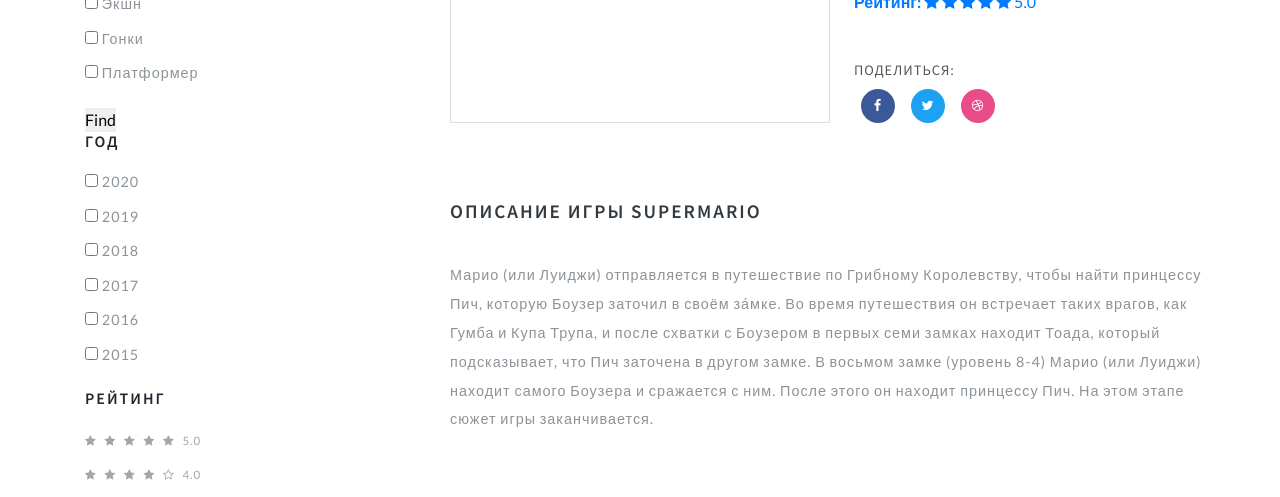
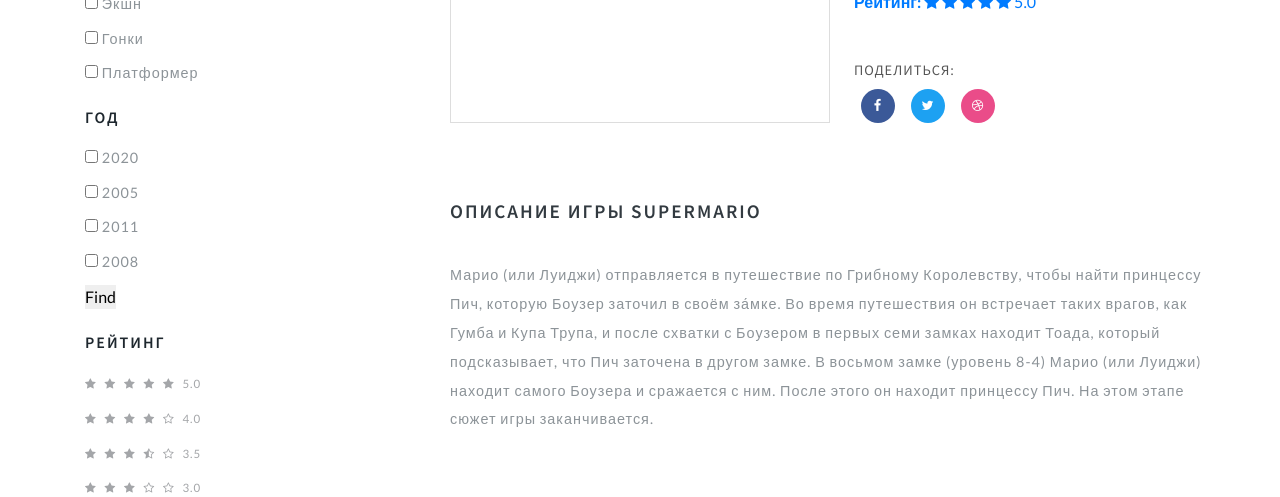
Before and after one commit to Ilya-python/django, a Django app: page /game/supermario in a window 1280 px wide. Shown: the part 699-1196 px from the top of the page. Run offline with Django 3.2, Linux system fonts and the light colour scheme; data comes from the database, SQL or seed files in the repository; both versions use the stored data as it was after the commit; some libraries are stand-ins or nearby versions; grey boxes are pictures that could not be loaded.

Commit message:
прпр

```diff
--- a/games/templatetags/my_tags.py
+++ b/games/templatetags/my_tags.py
@@ -11,3 +11,13 @@ def get_categories():
 def get_last_games():
     last_games = Games.objects.all().order_by('id')[:3]
     return {'last_games':last_games}
+
+@register.simple_tag()
+def get_years():
+    games = Games.objects.filter(is_pub=True)
+    years = []
+    for game in games:
+        y = game.year
+        if y not in years:
+            years.append(y)
+    return years
--- a/games/views.py
+++ b/games/views.py
@@ -1,5 +1,7 @@
-from django.shortcuts import render
+from django.shortcuts import render, get_object_or_404, redirect
+from django.contrib import messages
 from .models import Games, Category
+from django.db.models import Q
 
 
 # Create your views here.
@@ -18,7 +20,7 @@ def get_game(request, slug):
     отвечает за страницу содной игрой
     :param slug Уникальный слаг игры
     """
-    game = Games.objects.get(game_slug=slug)
+    game = get_object_or_404(Games, game_slug=slug)
     return render(request, 'games/sing_game.html', {'game': game})
 
 
@@ -29,7 +31,13 @@ def index1(request):
 
 
 def games_filter(request):
-    cats = Category.objects.filter(title__in=request.GET.getlist('cat'))
-    games_cat = Games.objects.filter(category__in=cats).distinct()
-    context = {'games': games_cat, 'mark': 0}
-    return render(request, 'games/games.html', context)
+    cat_from_form = request.GET.getlist('cat')
+    years_from_form = request.GET.getlist('year')
+    if len(cat_from_form)!=0 or len(years_from_form)!=0:
+        cats = Category.objects.filter(title__in=cat_from_form)
+        games_cat = Games.objects.filter(Q( category__in=cats) | Q(year__in=years_from_form)).distinct()
+        context = {'games': games_cat, 'mark': 0}
+        return render(request, 'games/games.html', context)
+    else:
+        messages.error(request, 'юбой текст')
+        return redirect('all_games')
--- a/templates/base.html
+++ b/templates/base.html
@@ -37,6 +37,18 @@
         {% include 'inc/_navbar.html' %}
         </div>
         <!-- main-content -->
+        {% if messages %}
+        {% for msg in messages %}
+        <div class="alert alert-danger textalert" role="alert">
+            {{ msg }}
+        </div>
+        <style>
+            .textalert {
+            text-align: center;
+            }
+        </style>
+        {% endfor %}
+        {% endif %}
         <section class="ab-info-main py-md-5 py-4 editContent" style="padding-left: 3rem; padding-right: 3rem;">
             {% block container %}
                 <div class="container py-md-3">
--- a/templates/inc/_navbar.html
+++ b/templates/inc/_navbar.html
@@ -5,7 +5,7 @@
                     <!-- nav -->
                     <nav class="py-4">
                         <div id="logo">
-                            <h1> <a href="index.html" class="editContent" style="outline: none; outline-offset: -2px; cursor: inherit; color: rgb(255, 255, 255); font-size: 40px; background-color: rgba(0, 0, 0, 0); font-family: &quot;Source Sans Pro&quot;, sans-serif;">DjangoProject</a></h1>
+                            <h1> <a href="{% url 'all_games' %}" class="editContent" style="outline: none; outline-offset: -2px; cursor: inherit; color: rgb(255, 255, 255); font-size: 40px; background-color: rgba(0, 0, 0, 0); font-family: &quot;Source Sans Pro&quot;, sans-serif;">DjangoProject</a></h1>
                         </div>
 
                         <label for="drop" class="toggle">Menu</label>
--- a/templates/inc/_sidebar.html
+++ b/templates/inc/_sidebar.html
@@ -20,39 +20,23 @@
                                     {% endfor %}
                             </ul>
                         </div>
+                                                     <div class="left-side">
+                            <h3 class="sear-head editContent" >Год</h3>
+                            <ul class="w3layouts-box-list">
+                                {% get_years as years %}
+                                {% for year in years %}
+                                <li class="editContent" >
+                                    <input type="checkbox" class="checked" name="year" value="{{ year }}">
+                                    <span class="span editContent" >{{ year }}</span>
+                                </li>
+                              {% endfor %}
+
+                            </ul>
+                        </div>
                             <button type='submit'>Find</button>
                             </form>
                         <!-- // preference -->
                         <!-- discounts -->
-                        <div class="left-side">
-                            <h3 class="sear-head editContent" >Год</h3>
-                            <ul class="w3layouts-box-list">
-                                <li class="editContent" >
-                                    <input type="checkbox" class="checked">
-                                    <span class="span editContent" >2020</span>
-                                </li>
-                                <li class="editContent" >
-                                    <input type="checkbox" class="checked">
-                                    <span class="span editContent" >2019</span>
-                                </li>
-                                <li class="editContent" >
-                                    <input type="checkbox" class="checked">
-                                    <span class="span editContent" >2018</span>
-                                </li>
-                                <li>
-                                    <input type="checkbox" class="checked">
-                                    <span class="span editContent" >2017</span>
-                                </li>
-                                <li class="editContent" >
-                                    <input type="checkbox" class="checked">
-                                    <span class="span editContent" >2016</span>
-                                </li>
-                                <li class="editContent" >
-                                    <input type="checkbox" class="checked">
-                                    <span class="span editContent" >2015</span>
-                                </li>
-                            </ul>
-                        </div>
                         <!-- //discounts -->
                         <!-- reviews -->
                         <div class="customer-rev left-side my-4">
```
Also changed, not shown: db.sqlite3.
